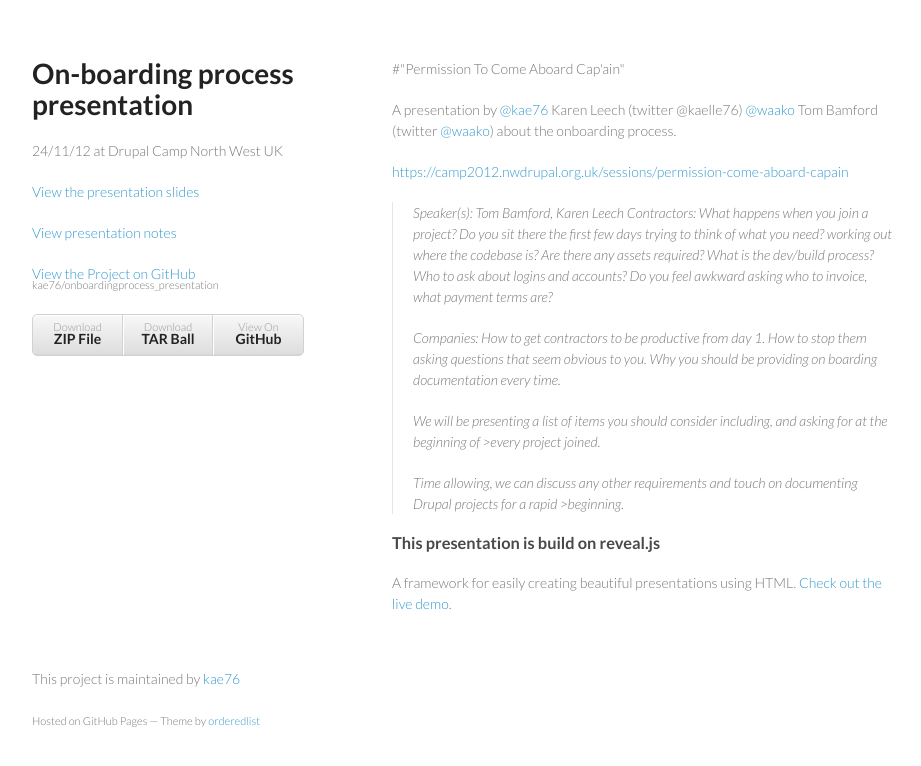
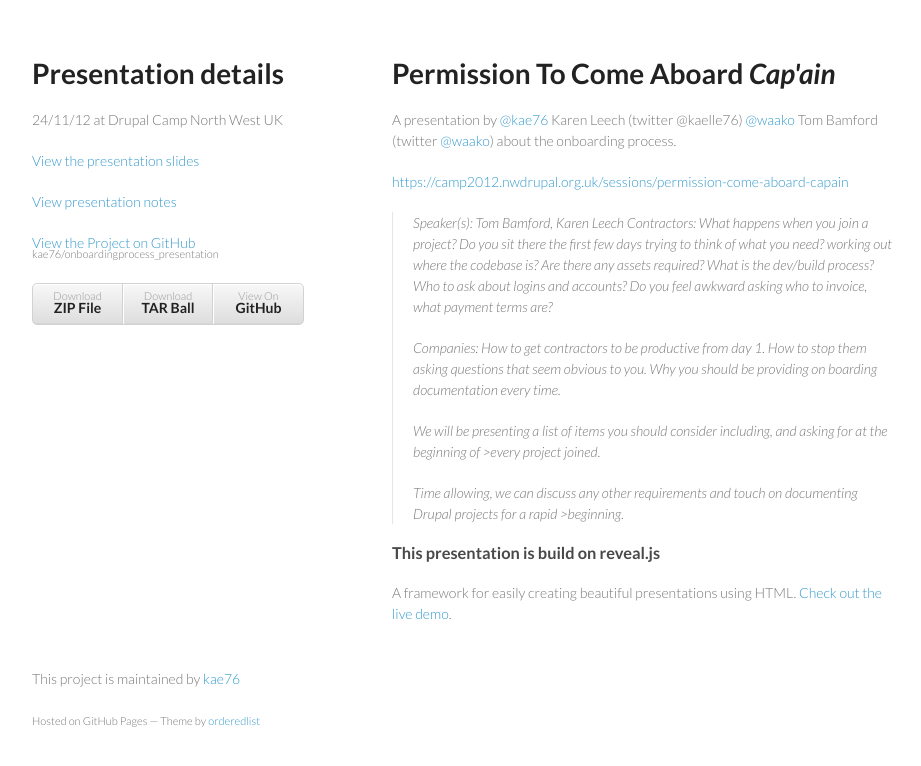
Before and after one commit to kae76/onboardingprocess_presentation, a plain HTML site: page index.html in a window 1280 px wide. Shown: the whole page, without its empty margins (178-1099 px from the left). Drawn offline with Linux system fonts and the light colour scheme.

Commit message:
*sigh* looks better like this

```diff
--- a/index.html
+++ b/index.html
@@ -15,7 +15,7 @@
   <body>
     <div class="wrapper">
       <header>
-        <h1>On-boarding process presentation</h1>
+        <h1>Presentation details</h1>
         <p>24/11/12 at Drupal Camp North West UK</p>
 
         <p class="view"><a href="slides/index.html">View the presentation slides</a>
@@ -30,7 +30,7 @@
         </ul>
       </header>
       <section>
-        <p>#"Permission To Come Aboard Cap'ain"</p>
+        <H1>Permission To Come Aboard <i>Cap'ain</i></H1>
 
 <p>A presentation by <a href="https://github.com/kae76" class="user-mention">@kae76</a> Karen Leech (twitter @kaelle76) <a href="https://github.com/waako" class="user-mention">@waako</a> Tom Bamford (twitter <a href="https://github.com/waako" class="user-mention">@waako</a>) about the onboarding process. </p>
 
```
